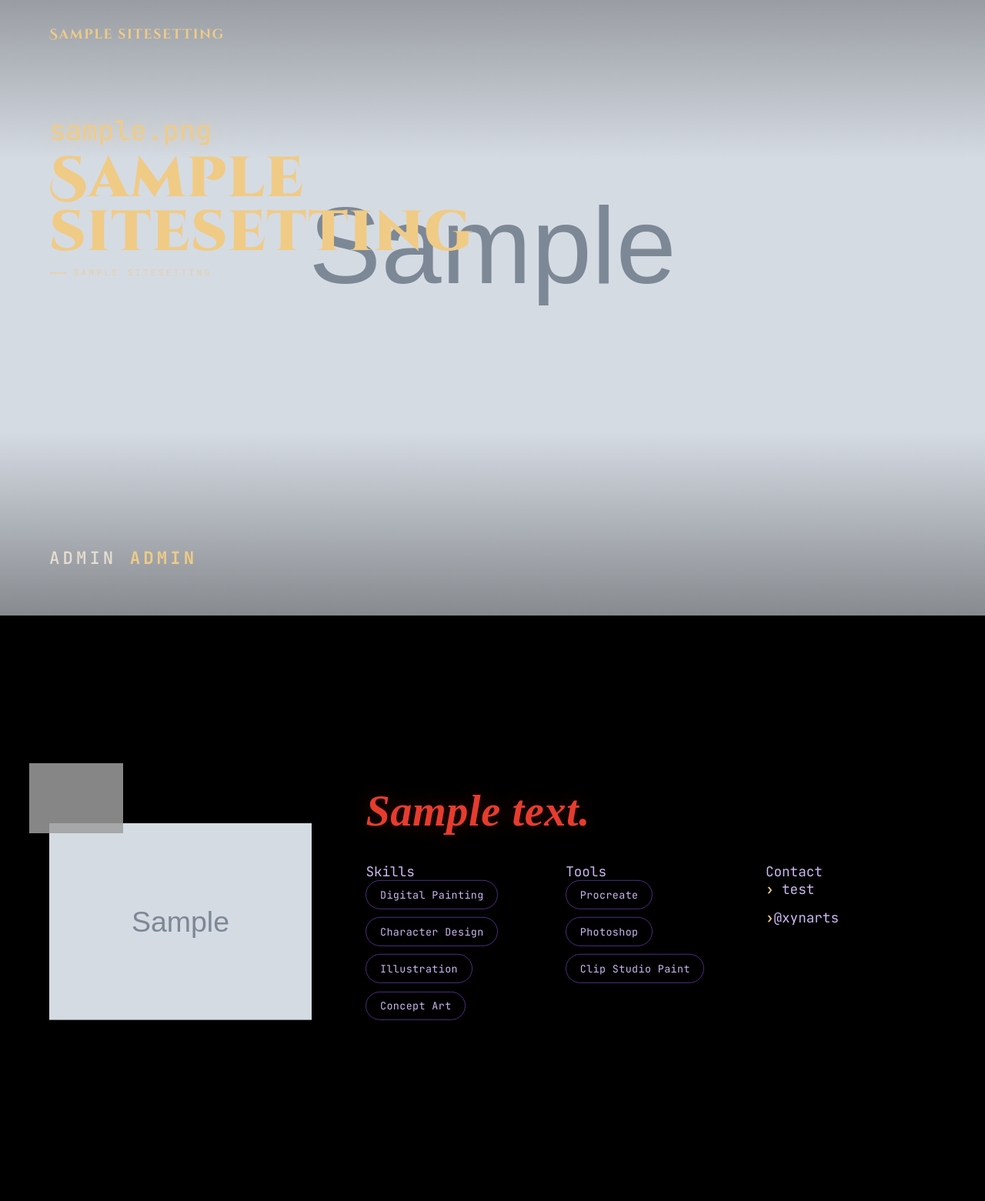
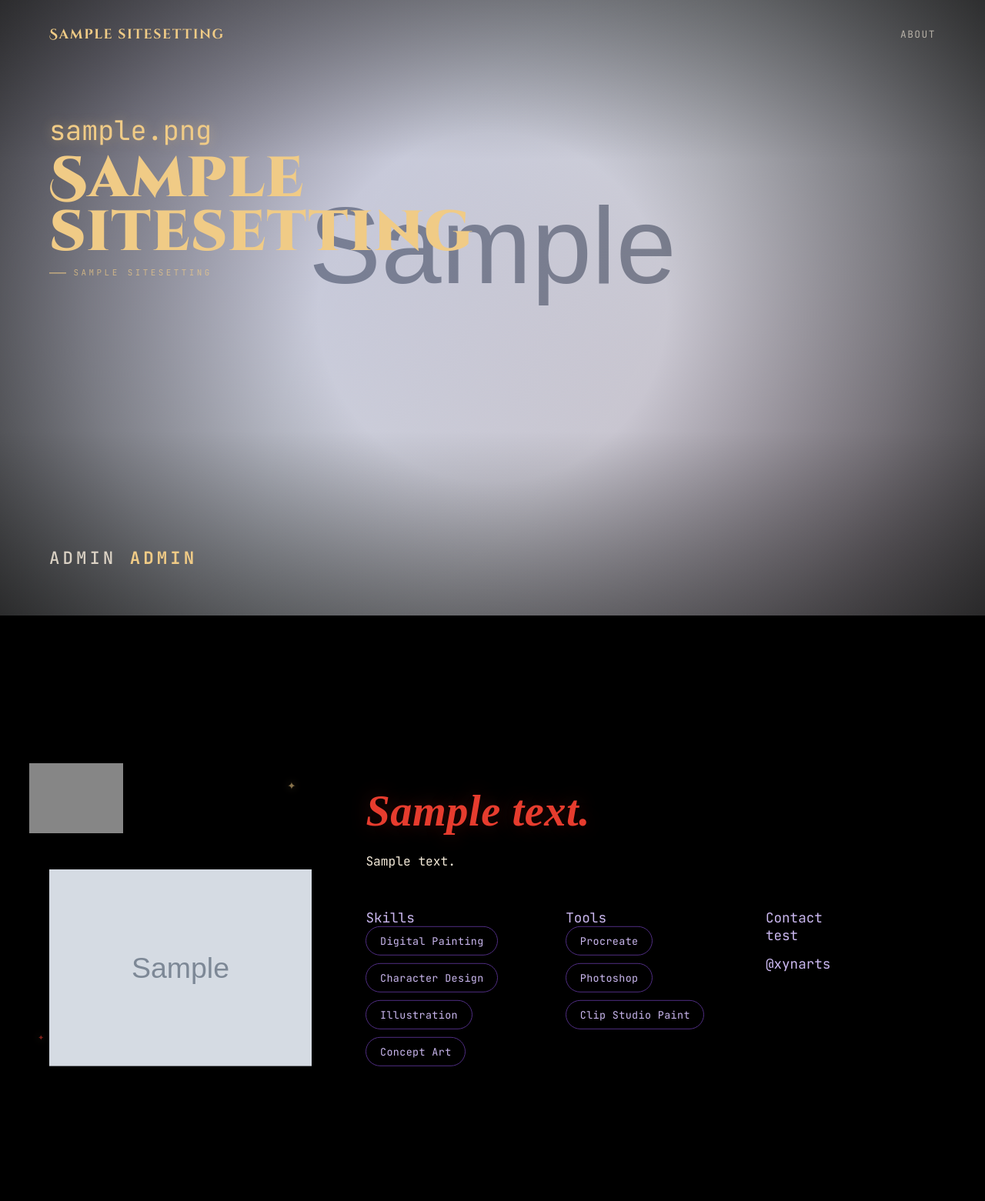
Before and after one commit to Hiba-Malkan/xynarts, a Django app: page / in a window 1280 px wide. Shown: the whole page at 77% size. Before the commit the page ends 1326 px from the top, so only its background shows below. Run offline with Django 5.2, Linux system fonts and the light colour scheme; tables that the repository leaves empty hold one stand-in row (values such as "Sample post"); grey boxes marked "Sample" are stand-in pictures; grey boxes are pictures that could not be loaded.

Commit message:
added stars and css fixes

```diff
--- a/static/css/index.css
+++ b/static/css/index.css
@@ -60,7 +60,7 @@ body {
     linear-gradient(0deg, rgba(27, 27, 27, 0.42) 0%, rgba(27, 27, 27, 0) 30%);
 }
 
-banner-vignette {
+.banner-vignette {
     position: absolute;
     top: 0;
     left: 0;
@@ -230,6 +230,40 @@ banner-vignette {
     0 0 60px rgba(79, 45, 130, 0.25);
 }
 
+.star {
+    position: absolute;
+    color: var(--gold);
+    text-shadow: 0 0 10px rgba(240, 203, 134, 0.6);
+    z-index: 3;
+    pointer-events: none;
+}
+
+.star.one {
+    top: -14px;
+    right: 6%;
+    font-size: 1.1rem;
+    animation: twinkle 3s ease-in-out infinite;
+}
+
+.star.two {
+    bottom: 8%;
+    left: -14px;
+    font-size: 0.8rem;
+    color: var(--vermilion);
+    animation: twinkle 3s ease-in-out 1.2s infinite;
+}
+
+@keyframes twinkle {
+    0%, 100% {
+        opacity: 0.35;
+        transform: scale(0.85);
+    }
+    50% {
+        opacity: 1;
+        transform: scale(1.1);
+    }
+}
+
 .about-text {
     font-family: 'JetBrains Mono', monospace;
     font-weight: 400;
@@ -247,7 +281,7 @@ banner-vignette {
     margin-top: 2rem;
 }
 
-.info-col:lastchild {
+.info-col:last-child {
     max-width: 240px;
 }
 
@@ -271,7 +305,7 @@ banner-vignette {
 }
 
 .about-subheading-label {
-    content: '';
+    content: '✦';
     font-size: 0.8rem;
     color: var(--gold);
     text-shadow: 0 0 3px rgba(240, 203, 134, 0.4);
@@ -297,6 +331,11 @@ banner-vignette {
     transition: border-color 0.2s ease, color 0.2s ease;
 }
 
+.badge:hover {
+    border-color: var(--gold);
+    color: var(--gold);
+}
+
 .contact-wrapper {
     display: flex;
     flex-direction: column;
@@ -313,18 +352,18 @@ banner-vignette {
     overflow-wrap: anywhere;
 }
 
-.contact-item::before {
+.contact::before {
     content: '›';
     color: var(--gold);
     font-weight: 700;
 }
 
-.contact-item a {
+.contact a {
     color: inherit;
     text-decoration: none;
 }
 
-.contact-item a:hover {
+.contact a:hover {
     color: var(--gold);
 }
 
--- a/templates/index.html
+++ b/templates/index.html
@@ -10,6 +10,9 @@
 {% block body %}
 <nav class="navbar">
     <a href="{% url 'index' %}" class="nav-logo">{{site.title}}</a>
+    <div class="nav-links">
+        <a href="#about" class="nav-link">About</a>
+    </div>
 </nav>
 
 <section class="banner">
@@ -43,13 +46,15 @@
             {% else %}
             <div class="about-photo-img" style="background: var(--ink); border-radius: 150px 150px 10px 10px;"></div>
             {% endif %}
+            <span class="star one">✦</span>
+            <span class="star two">✦</span>
         </div>
 
         <div>
             <div class="about-heading">
                 {{ site.about_heading|default:"About me" }}
             </div>
-            <p class="about-bio">{{ site.about_bio }}</p>
+            <p class="about-text">{{ site.about_text }}</p>
             <div class="about-info-grid">
                 <div class="info-col">
                     <div class="about-section-wrapper">Skills</div>
@@ -71,9 +76,7 @@
                 <div class="info-col">
                     <div class="about-section-wrapper">Contact</div>
                     <div class="contact-wrapper">
-                        <div class="contact-item">
-                            test
-                        </div>
+                        <div class="contact-item">test</div>
                         <div class="contact-item">@xynarts</div>
                     </div>
                 </div>
```
